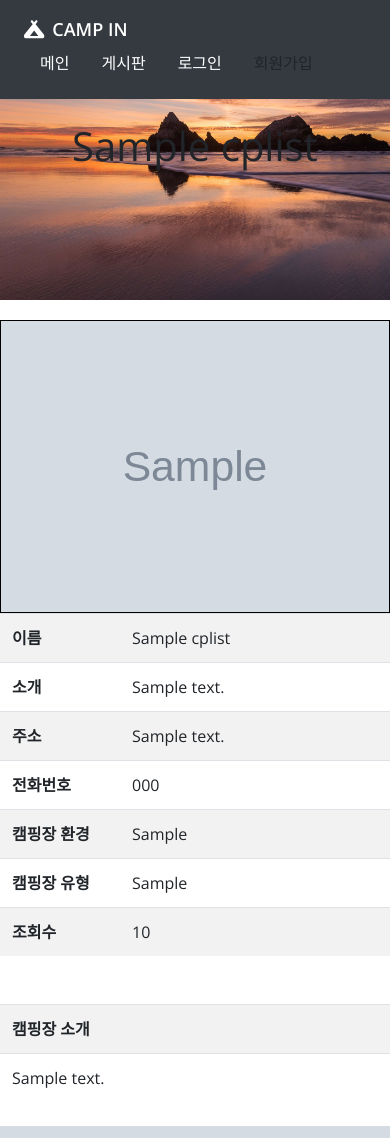
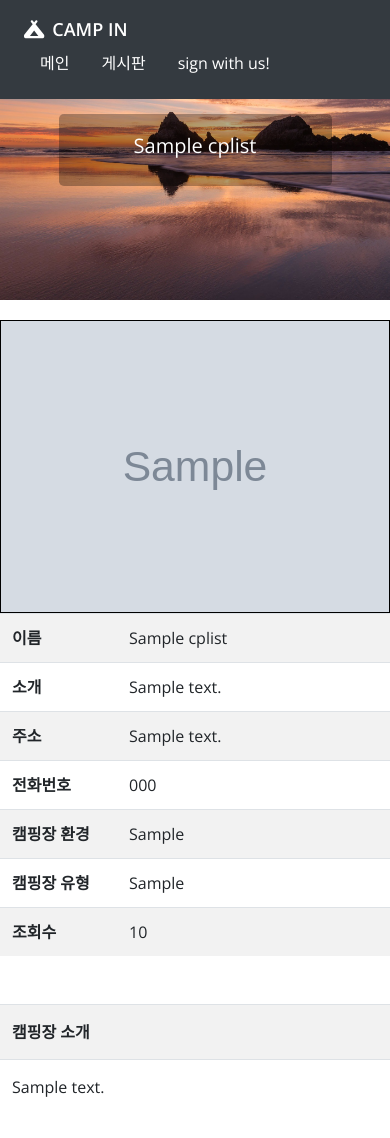
Before and after one commit to hanghea99/camp-in-project, a Flask app: page /detail/1 in a window 390 px wide. Run offline with Flask 2, Linux system fonts and the light colour scheme; grey boxes marked "Sample" are stand-in pictures; a database or web service that is not in the repository returns one stand-in record (values such as "Sample title"); some libraries are stand-ins or nearby versions.

Commit message:
css수정

```diff
--- a/static/css/detail.css
+++ b/static/css/detail.css
@@ -7,10 +7,14 @@
   justify-content: center;
   align-items: center;
 }
+.camp_name{
+  font-size:30px;
+}
 
 .detail__title {
-  width: 100%;
-  background-color: rgba(255, 255, 255, 0);
+  width: 70%;
+  color:white;
+  background-color:rgba(0,0,0,0.3);
 }
 
 /* detail data */
@@ -38,11 +42,21 @@
 }
 
 .detail__info {
-  width: 400px;
+    width: 100%;
+  height: 100%;
 }
 
 @media screen and (max-width: 768px) {
   #detail__container > div.detail__box {
     flex-direction: column;
   }
+  .detail__title{
+    padding:20px;
+  }
+  h1{
+    font-size:20px
+  }
+  .detail__desc{
+    line-height:30px;
+  }
 }
--- a/templates/detail.html
+++ b/templates/detail.html
@@ -57,12 +57,14 @@
                 <li class="nav-item">
                     <a class="nav-link navbar__menu__item" href="posting">게시판</a>
                 </li>
-                <li class="nav-item">
-                    <a class="nav-link navbar__menu__item" href="login">로그인</a>
-                </li>
-                <li class="nav-item">
-                    <a class="nav-link navbar__menu__item">회원가입</a>
-                </li>
+                    <li class="nav-item">
+                        {% if member %}
+                        <a class="nav-link navbar__menu__item" href="#" onclick="cookieRemove()">logout</a>
+                        {% else %}
+                        <a class="nav-link navbar__menu__item" href="login">sign with us!</a>
+
+                        {% endif %}
+                    </li>
             </ul>
         </nav>
 
```
Also changed, not shown: static/css/login.css (+4 -4 lines), templates/login.html (+5 -7 lines), README.md.
